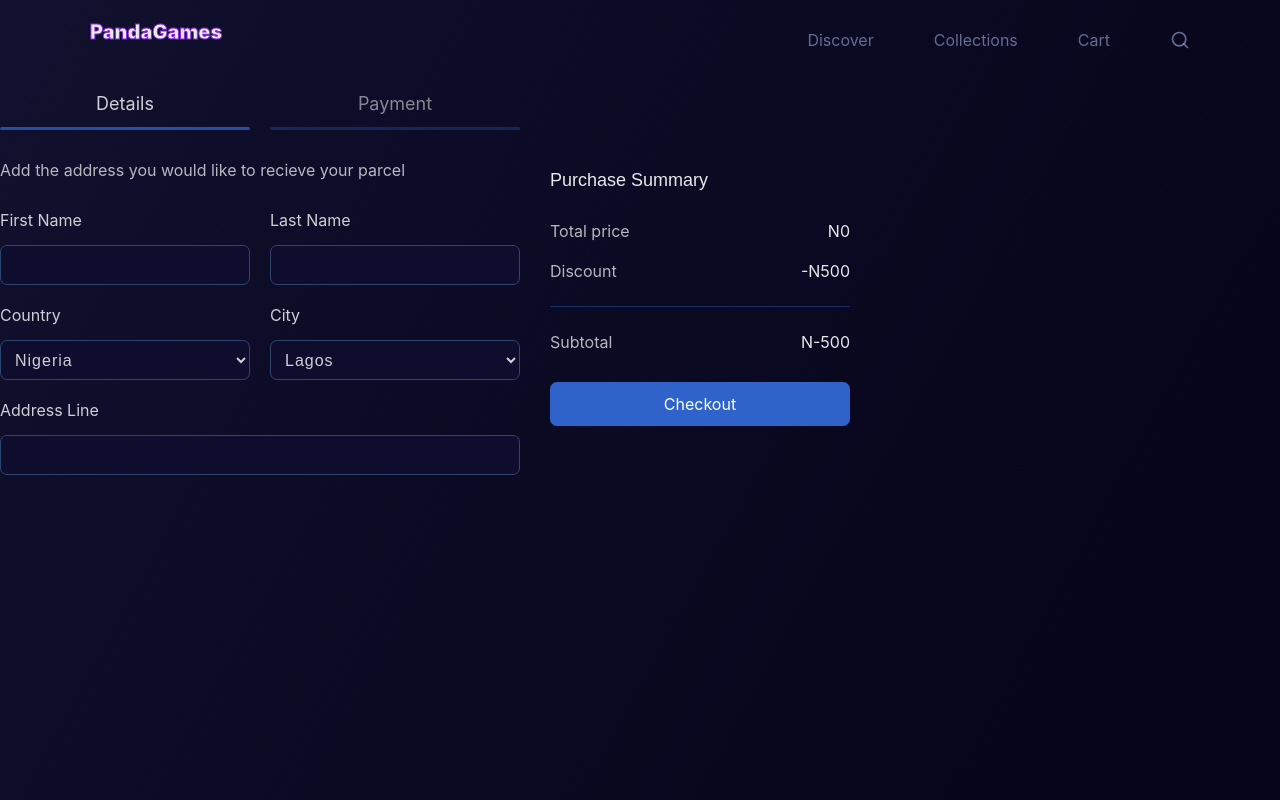
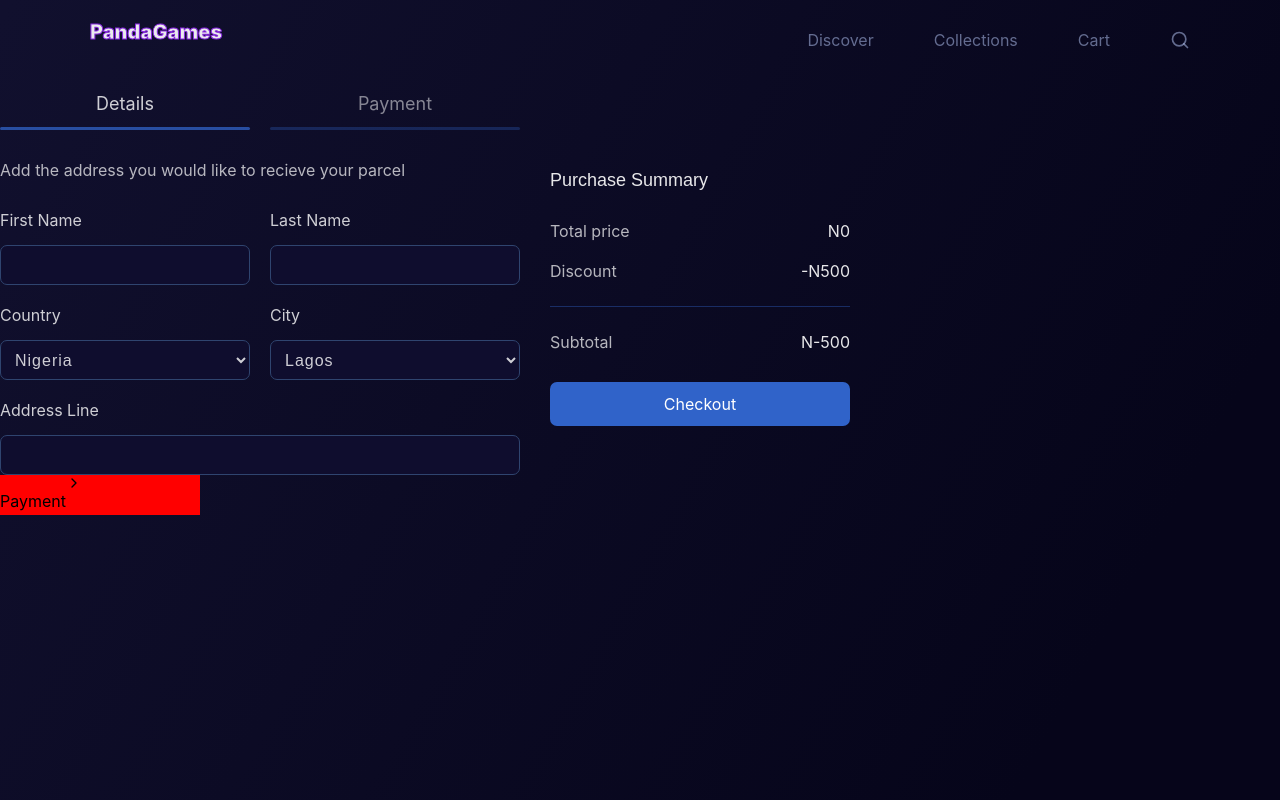
Before and after one commit to Ahumareze/pandagames, a React (Create React App) app: page /checkout in a window 1280 px wide. Built offline with nearby package versions, Linux system fonts and the light colour scheme.

Commit message:
added nextbutton to chackout

```diff
--- a/src/pages/checkout/checkout.module.css
+++ b/src/pages/checkout/checkout.module.css
@@ -141,6 +141,15 @@
         background-color: var(--secondary);
     }
 }
+.nextContainer{
+    height: 40px;
+    width: 200px;
+    background-color: red;
+    display: flex;
+    flex-direction: row;
+}
+
+/********  responsive design  ***************/
 @media (max-width: 900px) {
     .section{
         display: block;
--- a/src/pages/checkout/components/formPage/FormPage.tsx
+++ b/src/pages/checkout/components/formPage/FormPage.tsx
@@ -1,4 +1,5 @@
 import React, { FC, useState } from 'react';
+import { FiChevronRight } from 'react-icons/fi';
 import location from '../../../../assets/data/locations';
 
 //types
@@ -87,6 +88,7 @@ function FormPage() {
                     <Input title={'Address Line'} onChange={(e) => setAddress(e)}/>
                 </div>
             </div>
+            <div className={classes.nextContainer}> <p>Payment</p> <FiChevronRight /> </div>
         </div>
     );
 }
```
